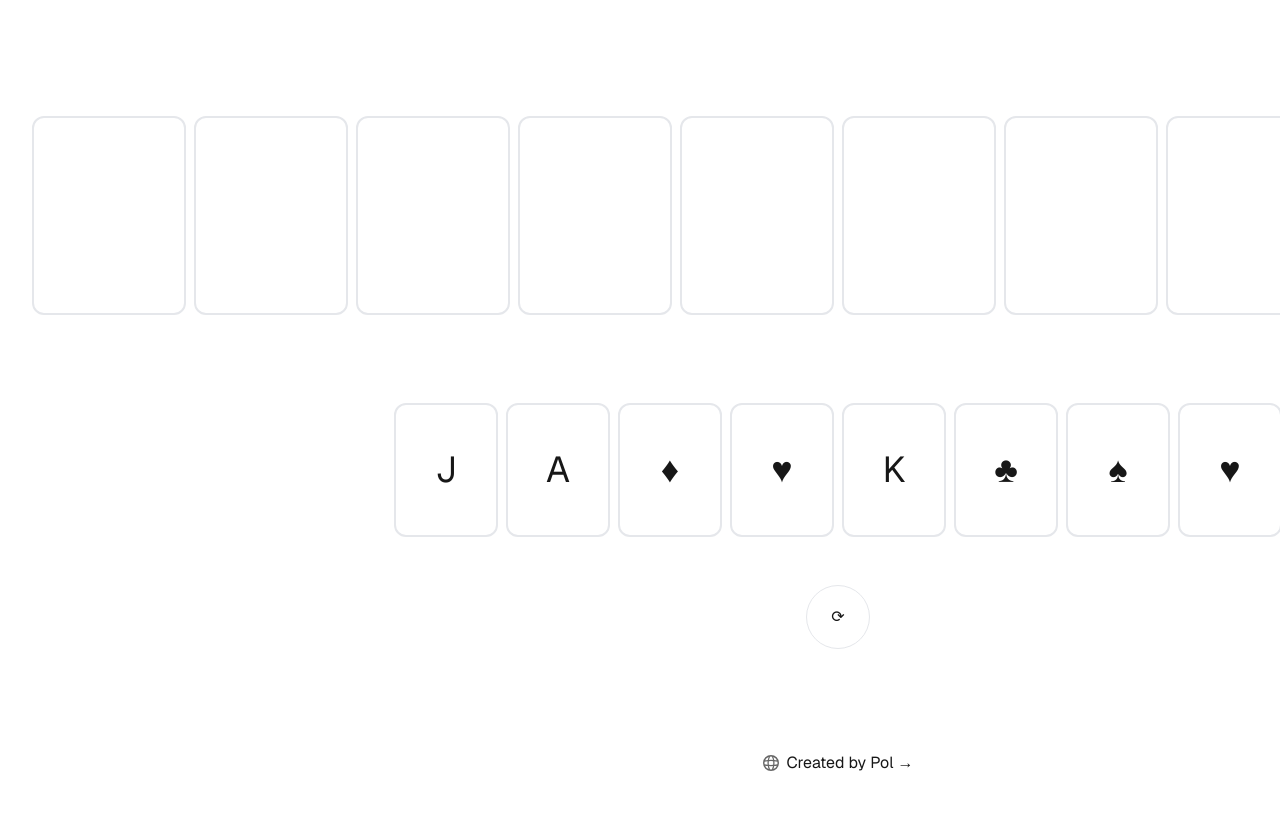
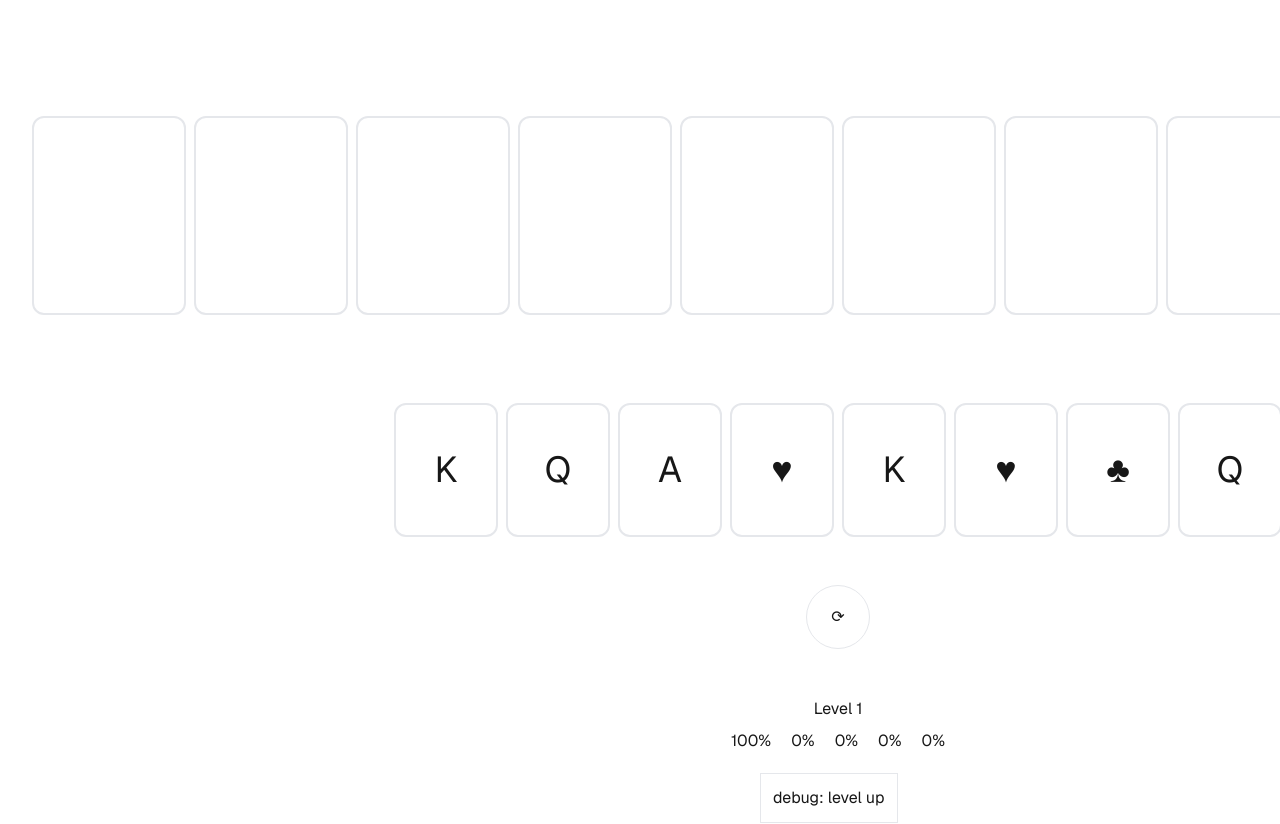
Before and after one commit to PagP332/CardGame, a Next.js app in the folder card-game/: page / in a window 1280 px wide. Shown: the top 824 px of the page. Built offline with nearby package versions, Linux system fonts and the light colour scheme.

Commit message:
Added rarity, rolling chances and set probability per tier

```diff
--- a/card-game/src/app/page.js
+++ b/card-game/src/app/page.js
@@ -1,13 +1,9 @@
 "use client"
 import Image from "next/image"
 import { useState } from "react"
-import { generateList } from "@/utils/utils"
+import * as utils from "@/utils/utils"
 import * as colors from "@/utils/colors"
-
-const cardSuits = ["A", "A", "♥", "♠", "♣", "♦", "J", "Q", "K"]
-
-const tableDeck_size = 10
-const handDeck_size = 8
+import { RollChance } from "@/utils/rarity"
 
 function Slot({ text, size = "normal", color = colors.Empty }) {
   const slotSize = size === "small" ? "px-14 py-16" : "px-16 py-20"
@@ -29,17 +25,65 @@ function Slot({ text, size = "normal", color = colors.Empty }) {
 
 function Deck({ list, size = "normal", color = colors.Empty }) {
   return list.map((each, index) => (
-    <Slot key={index} text={each} size={size} color={color[index]} />
+    <Slot
+      key={index}
+      text={each.suit}
+      size={size}
+      color={each.rarity ? each.rarity.color : colors.Empty}
+      // onClick={isHand ? handCardClicked(index) : null}
+    />
   ))
 }
 
+function ChanceList({ list }) {
+  return (
+    <div className="flex gap-5">
+      {Object.entries(list.chances).map(([key, value]) => (
+        <p key={key}>{Math.trunc(value * 100) + "%"}</p>
+      ))}
+    </div>
+  )
+}
+
 export default function Home() {
-  const [tableDeck, setTableDeck] = useState(generateList([""], tableDeck_size))
+  const [level, setLevel] = useState(0)
+  const [rarityChance, setRarityChance] = useState(RollChance[level])
+  const [tableDeck, setTableDeck] = useState(
+    utils.generateList(utils.tableDeck_size, true)
+  )
   const [handDeck, setHandDeck] = useState(
-    generateList(cardSuits, handDeck_size)
+    utils.generateList(utils.handDeck_size, false, rarityChance.chances)
   )
   const refreshHand = () => {
-    setHandDeck(generateList(cardSuits, handDeck_size))
+    setHandDeck(
+      utils.generateList(utils.handDeck_size, false, rarityChance.chances)
+    )
+  }
+  function Debug({ isVisible }) {
+    return (
+      <div>
+        <button
+          className="flex p-3 border mt-3"
+          onClick={() => {
+            if (level < 9) {
+              setLevel(level + 1)
+            }
+            setRarityChance(RollChance[level])
+          }}
+        >
+          debug: level up
+        </button>
+        <button
+          className="flex p-3 border mt-3"
+          onClick={() => {
+            setLevel(0)
+            setRarityChance(RollChance[level])
+          }}
+        >
+          debug: reset level
+        </button>
+      </div>
+    )
   }
   return (
     <div className="grid grid-rows-[20px_1fr_20px] items-center justify-items-center min-h-screen p-8 pb-20 gap-16 font-[family-name:var(--font-geist-sans)]">
@@ -51,7 +95,7 @@ export default function Home() {
           <Deck
             list={handDeck}
             size="small"
-            color={generateList(colors.colorList, handDeck_size)}
+            color={utils.generateList(colors.colorList, utils.handDeck_size)}
           />
         </div>
         <button
@@ -60,6 +104,9 @@ export default function Home() {
         >
           <p>⟳</p>
         </button>
+        <p>Level {rarityChance.level}</p>
+        <ChanceList list={rarityChance} />
+        <Debug isVisible={true} />
       </main>
       <footer className="row-start-3 flex gap-6 flex-wrap items-center justify-center">
         <a
--- a/card-game/src/utils/colors.js
+++ b/card-game/src/utils/colors.js
@@ -2,12 +2,12 @@ export const Empty = "border-gray-500/50"
 export const Tier1 = "border-gray-500"
 export const Tier2 = "border-green-500"
 export const Tier3 = "border-sky-500"
-export const Tier4 = "border-violet-500 drop-shadow-[0_0_0.9rem_#8b5cf6]"
+export const Tier4 = "border-violet-500 drop-shadow-[0_0_0.3rem_#8b5cf6]"
 export const Tier5 = "border-amber-500 drop-shadow-[0_0_0.9rem_#f59e0b]"
-export const colorList = [Empty, Tier1, Tier2, Tier3, Tier4, Tier5]
+export const colorList = [Tier1, Tier2, Tier3, Tier4, Tier5]
 
 export function debug_genRandomColor() {
-  const rand = Math.floor(Math.random() * 6)
+  const rand = Math.floor(Math.random() * 5)
   return colorList[rand]
 }
 
--- a/card-game/src/utils/rarity.js
+++ b/card-game/src/utils/rarity.js
@@ -1,3 +1,22 @@
 import * as colors from "./colors"
 
-export const Tier1 = { color: colors.Tier1 }
+export const Empty = { color: colors.Empty, value: 0 }
+export const Tier1 = { color: colors.Tier1, value: 1 }
+export const Tier2 = { color: colors.Tier2, value: 3 }
+export const Tier3 = { color: colors.Tier3, value: 9 }
+export const Tier4 = { color: colors.Tier4, value: 27 }
+export const Tier5 = { color: colors.Tier5, value: 81 }
+export const RarityList = [Tier1, Tier2, Tier3, Tier4, Tier5]
+
+export const RollChance = [
+  { level: 1, chances: { 0: 1, 1: 0, 2: 0, 3: 0, 4: 0 } },
+  { level: 2, chances: { 0: 0.9, 1: 0.1, 2: 0, 3: 0, 4: 0 } },
+  { level: 3, chances: { 0: 0.75, 1: 0.25, 2: 0, 3: 0, 4: 0 } },
+  { level: 4, chances: { 0: 0.55, 1: 0.3, 2: 0.15, 3: 0, 4: 0 } },
+  { level: 5, chances: { 0: 0.45, 1: 0.33, 2: 0.2, 3: 0.02, 4: 0 } },
+  { level: 6, chances: { 0: 0.3, 1: 0.4, 2: 0.25, 3: 0.5, 4: 0 } },
+  { level: 7, chances: { 0: 0.19, 1: 0.3, 2: 0.35, 3: 0.1, 4: 0.01 } },
+  { level: 8, chances: { 0: 0.18, 1: 0.25, 2: 0.32, 3: 0.22, 4: 0.03 } },
+  { level: 9, chances: { 0: 0.1, 1: 0.2, 2: 0.25, 3: 0.35, 4: 0.1 } },
+  { level: 10, chances: { 0: 0.05, 1: 0.1, 2: 0.2, 3: 0.4, 4: 0.25 } },
+]
--- a/card-game/src/utils/utils.js
+++ b/card-game/src/utils/utils.js
@@ -1,9 +1,47 @@
-export function generateList(list, number) {
+import * as rarity from "./rarity"
+
+export const cardSuits = ["A", "♥", "♠", "♣", "♦", "J", "Q", "K"]
+export const tableDeck_size = 10
+export const handDeck_size = 8
+
+const defaultRarityChance = rarity.RollChance
+const emptyCard = (index) => {
+  return {
+    index: index,
+    rarity: rarity.Empty,
+    suit: " ",
+  }
+}
+
+export function generateList(number, empty = false, rarityChance) {
   const result = []
   for (let i = 0; i < number; i++) {
-    const randomIndex = Math.floor(Math.random() * list.length)
-    result.push(list[randomIndex])
+    // const randomIndex = Math.floor(Math.random() * list.length)
+    result.push(!empty ? createCard(i, rarityChance) : emptyCard)
   }
-
   return result
 }
+
+// Rejection Sampling based generation
+// https://stackoverflow.com/questions/8435183/generate-a-weighted-random-number
+function chooseRarity(rarityChance = defaultRarityChance) {
+  var i,
+    j,
+    table = []
+  for (i in rarityChance) {
+    for (j = 0; j < rarityChance[i] * 10; j++) {
+      table.push(i)
+    }
+  }
+  return table[Math.floor(Math.random() * table.length)]
+}
+
+export function createCard(index, rarityChance = defaultRarityChance) {
+  const card = {
+    index: index,
+    rarity: rarity.RarityList[chooseRarity(rarityChance)],
+    suit: cardSuits[Math.floor(Math.random() * cardSuits.length)],
+  }
+  console.log(rarity.RarityList[chooseRarity(rarityChance)])
+  return card
+}
```
Also changed, not shown: 2 other files (tests, documents, lock files or other folders).
